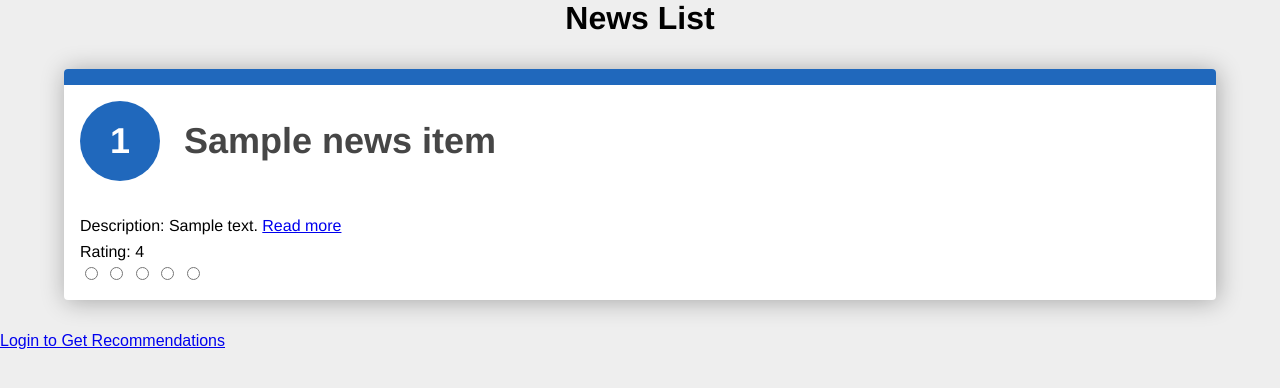
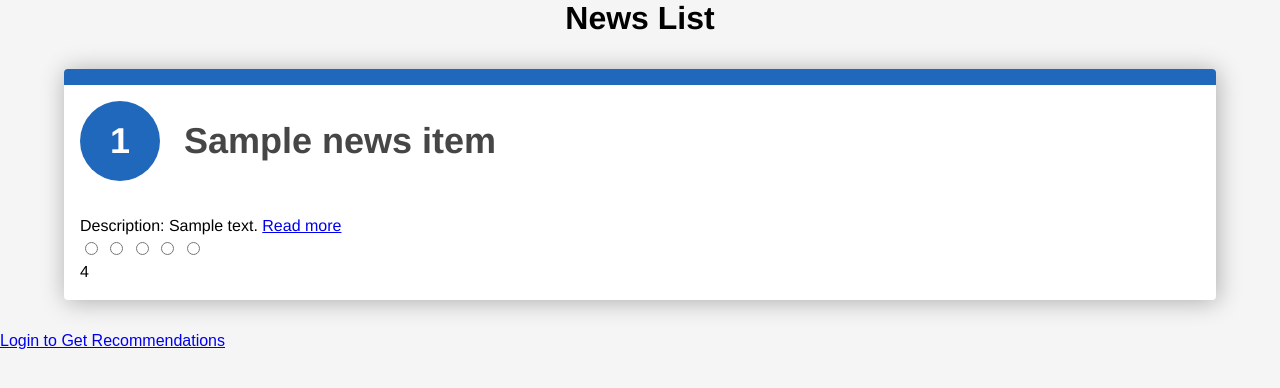
Before and after one commit to marinvanessa/News-Recommendation, a Django app: template NewsRecommendation/News/app/templates/news_list.html in a window 1280 px wide. Shown: the top 388 px of the page. Run offline with Django 4.2, Linux system fonts and the light colour scheme; the template is opened without the code that fills it: most values are stand-ins (such as "Sample title", 1, 10 or a date in 2020).

Commit message:
Working on rating style.

```diff
--- a/NewsRecommendation/News/app/static/styles/news_list.css
+++ b/NewsRecommendation/News/app/static/styles/news_list.css
@@ -93,76 +93,10 @@ li::before {
     position: absolute;
     top: 0;
     left: 0;
-    background:  var(--brandColor);
-}
-
-
-body{
-  background-color: #eee;
+    background: var(--brandColor);
 }
 
 .stars {
-  width: 270px;
-  display: inline-block;
+    width: 270px;
+    display: inline-block;
 }
-
- .mt-200{
-     margin-top:200px;
- }
-
-input.star { display: none; }
-
-
-
-label.star {
-
-  float: right;
-
-  padding: 10px;
-
-  font-size: 36px;
-
-  color: #4A148C;
-
-  transition: all .2s;
-
-}
-
-
-
-input.star:checked ~ label.star:before {
-
-  content: '\f005';
-
-  color: #FD4;
-
-  transition: all .25s;
-
-}
-
-
-input.star-5:checked ~ label.star:before {
-
-  color: #FE7;
-
-  text-shadow: 0 0 20px #952;
-
-}
-
-
-
-input.star-1:checked ~ label.star:before { color: #F62; }
-
-
-
-label.star:hover { transform: rotate(-15deg) scale(1.3); }
-
-
-
-label.star:before {
-
-  content: '\f006';
-
-  font-family: FontAwesome;
-
-}
--- a/NewsRecommendation/News/app/templates/news_list.html
+++ b/NewsRecommendation/News/app/templates/news_list.html
@@ -27,37 +27,38 @@
     {% for news_item in news_data %}
     <li style="--i: {{ forloop.counter }}">
         <h3>{{ news_item.title }}</h3>
-        <p> Description: {{ news_item.description }}
+        <p>Description: {{ news_item.description }}
             <a href="{{ news_item.link }}" target="_blank">Read more</a>
         </p>
+        <div class="container d-flex justify-content-between mt-200">
+            <div class="col-md-6">
+                <div class="stars">
+                    <form method="post" action="{% url 'update_rating' %}" class="star-rating-form">
+                        {% csrf_token %}
+                        <input type="hidden" name="news_id" value="{{ news_item.id }}">
 
-        <div>
-            <p>Rating: {{ news_item.rating }}</p>
-        </div>
-        <div class="stars">
+                        <div class="star-rating">
+                            <input class="star star-1" type="radio" id="star1" name="new_rating" value="1">
+                            <label class="star star-1" for="star1" title="1 stars"></label>
 
-            <form method="post" action="{% url 'update_rating' %}" class="star-rating-form">
-                {% csrf_token %}
-                <input type="hidden" name="news_id" value="{{ news_item.id }}">
+                            <input class="star star-2" type="radio" id="star2" name="new_rating" value="2">
+                            <label class="star star-2" for="star2" title="2 stars"></label>
 
-                <div class="star-rating">
-                    <input type="radio" id="star1" name="new_rating" value="1" required>
-                    <label for="star5" title="1 stars"></label>
+                            <input class="star star-3" type="radio" id="star3" name="new_rating" value="3">
+                            <label class="star star-3" for="star3" title="3 stars"></label>
 
-                    <input type="radio" id="star2" name="new_rating" value="2">
-                    <label for="star4" title="2 stars"></label>
+                            <input class="star star-4" type="radio" id="star4" name="new_rating" value="4">
+                            <label class="star star-4" for="star4" title="4 stars"></label>
 
-                    <input type="radio" id="star3" name="new_rating" value="3">
-                    <label for="star3" title="3 stars"></label>
+                            <input class="star star-1" type="radio" id="star5" name="new_rating" value="5">
+                            <label class="star star-1" for="star5" title="5 star"></label>
 
-                    <input type="radio" id="star4" name="new_rating" value="4">
-                    <label for="star2" title="4 stars"></label>
+                            <p>{{ news_item.rating }}</p>
 
-                    <input type="radio" id="star5" name="new_rating" value="5">
-                    <label for="star1" title="5 star"></label>
+                        </div>
+                    </form>
                 </div>
-
-            </form>
+            </div>
         </div>
     </li>
     {% endfor %}
```
